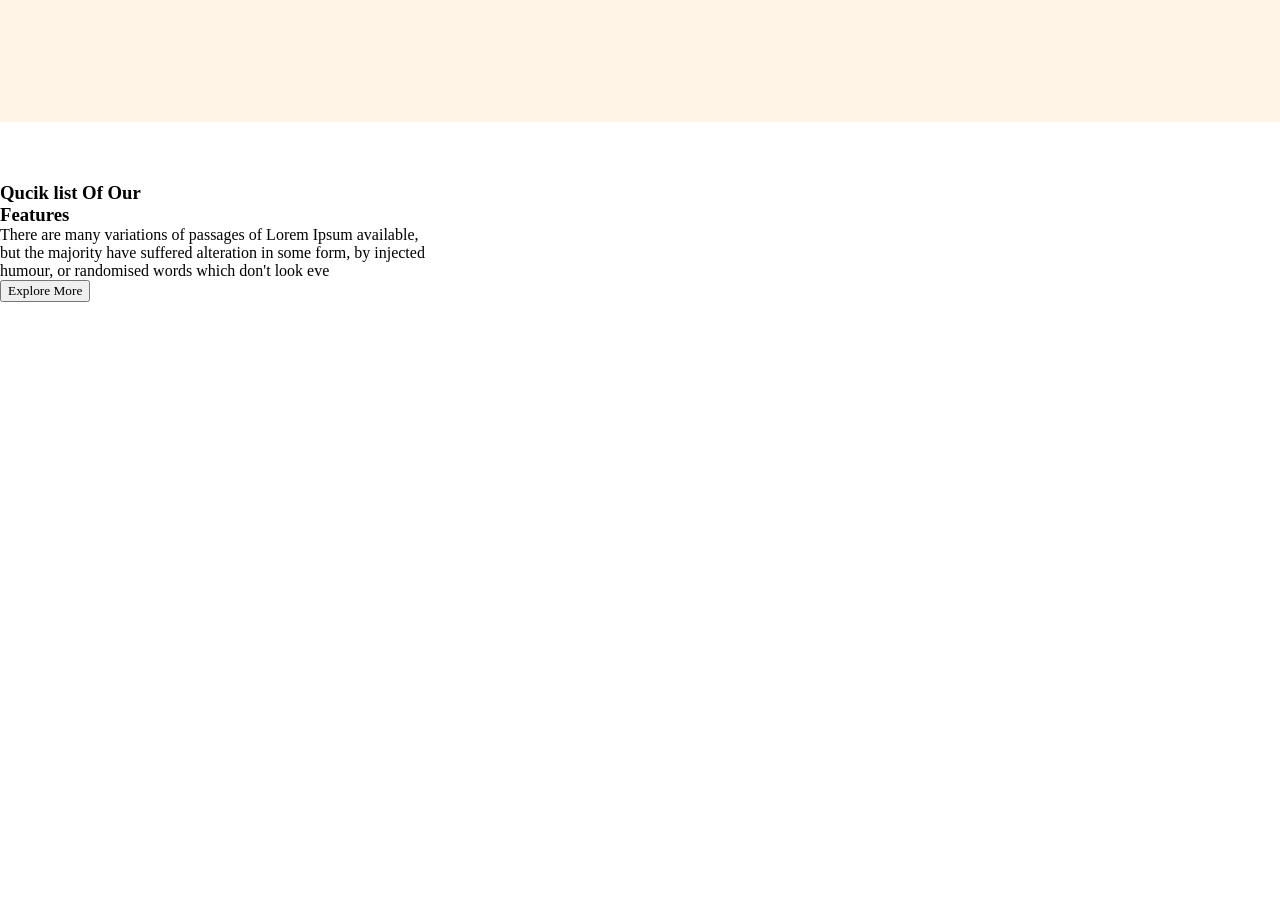
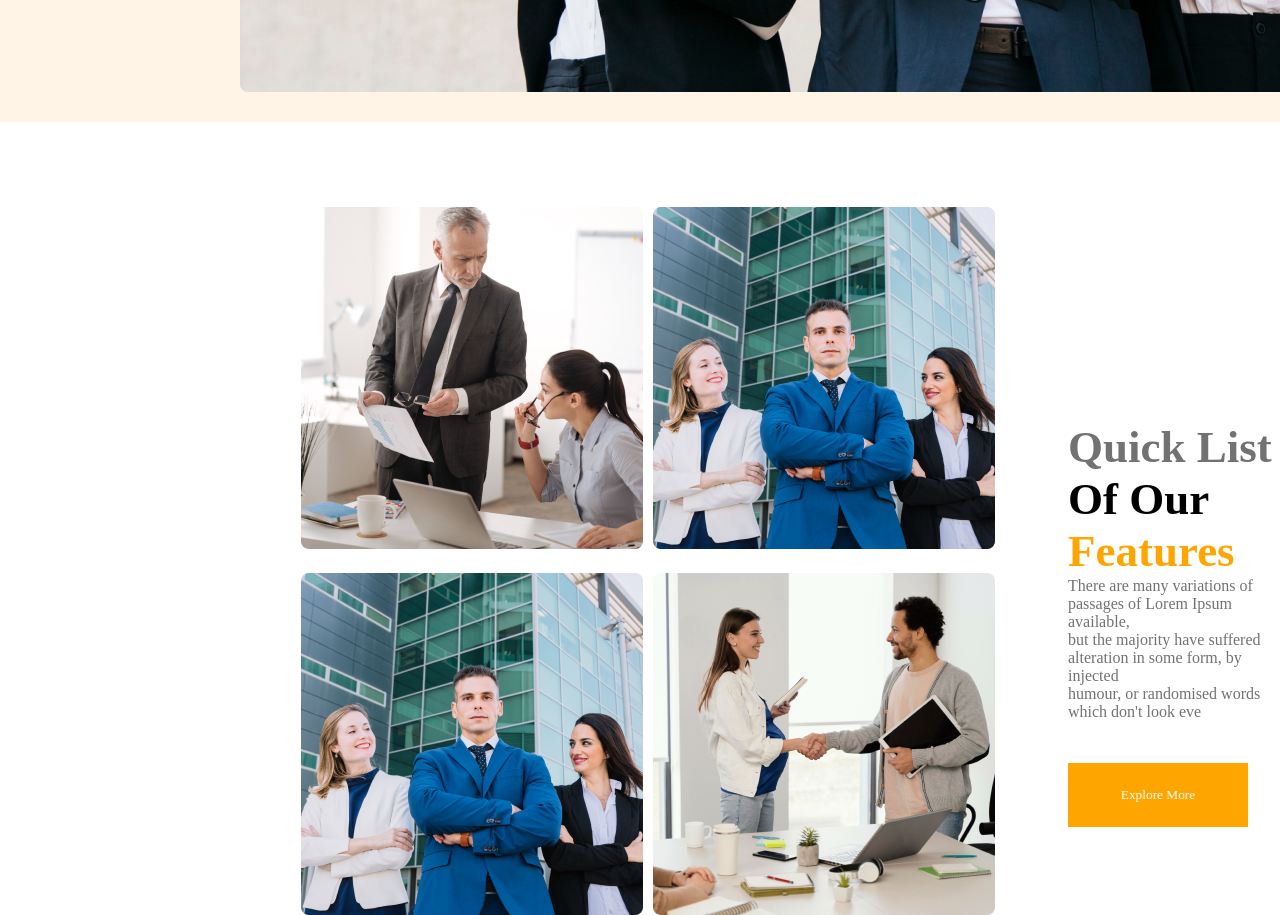
Before and after one commit to priyab99/new-assignment-two, a plain HTML site: page index.html in a window 1280 px wide. Shown: the part 1200-2115 px from the top of the page. Before the commit the page ends 1520 px from the top, so only its background shows below. Drawn offline with Linux system fonts and the light colour scheme.

Commit message:
first section done

```diff
--- a/index.html
+++ b/index.html
@@ -29,27 +29,29 @@
 
         </div>
         <div class="header-image">
+            <img src="images/banner.png" alt="">
         </div>
     </header>
     <!--Section one-->
     <section class="section-one">
+        <div class="section-one-class">
         <div class="teams">
-            <div class="team"><img src="../g3-architects/images/team1.png" alt=""></div>
-            <div class="team"><img src="../g3-architects/images/team2.png" alt=""></div>
-            <div class="team"><img src="../g3-architects/images/team3.png" alt=""></div>
-            <div class="team"><img src="../g3-architects/images/team4.png" alt=""></div>
+           <img src="images/team1.png" alt="">
+           <img src="images/team2.png" alt="">
+           <img src="images/team2.png" alt="">
+           <img src="images/team4.png" alt="">
         </div>
         <div class="teams-info">
-            <h3>Qucik list Of Our <br>Features</h3>
-            <p>There are many variations of passages of Lorem Ipsum available, <br>
+            <h3 class="team-header"> <span class="offwhite">Quick List</span> Of Our <br> <span class="yellow">Features</span></h3>
+            <p class="p-one">There are many variations of passages of Lorem Ipsum available, <br>
                 but the majority have suffered alteration in some form, by injected <br>
                 humour, or randomised words which don't look eve</p>
-             <button>Explore More</button>
-        </div>
+             <button class="btn">Explore More</button>
+            </div>
+            </div>
     </section>
-    <section>
-        <img src="../g3-architects/images/sponsors/amazon.png" alt="">
-    </section>
+    <!--second section-->
+
 
 
 </body>
--- a/style/style.css
+++ b/style/style.css
@@ -38,6 +38,7 @@ nav li{
 }
 .p-one{
     font-size: 16px;
+    color: #727272;
 }
 .btn{
     margin-top: 42px;
@@ -48,17 +49,38 @@ nav li{
     background-color: orange;
 }
 .header-image{
-    background-image: url("../images/banner.png");
-    position: relative;
-    left: 240;
-    right: 240;
+    padding-top: 50px;
+    padding-left: 240px;
+    padding-right: 240px;
 }
 /*first section*/
-.section-one{
-    font-display: flex;
+.section-one-class{
+    display: flex;
+    padding-top: 85px;
+    gap:73px;
 }
 .teams{
     display: grid;
     grid-template-columns: repeat(2,1fr);
+    column-gap: 10px;
     row-gap: 24px;
+    padding-left: 301px;
+
 }
+.team{
+    width: 342px;
+    height: 342px;
+}
+.teams-info{
+    padding-top:214px;
+
+}
+.team-header{
+    font-size: 45px;
+}
+.offwhite{
+    color: #727272;
+}
+.yellow{
+    color: orange;
+}
```
